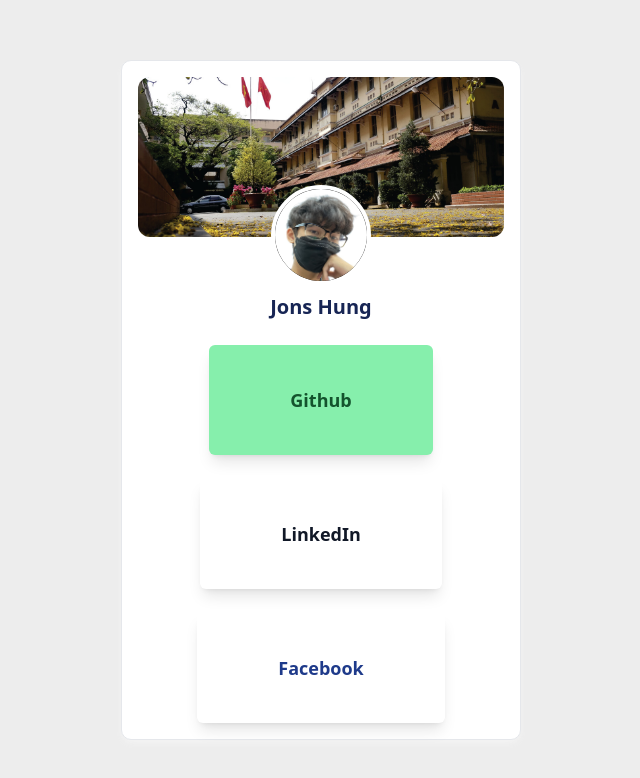
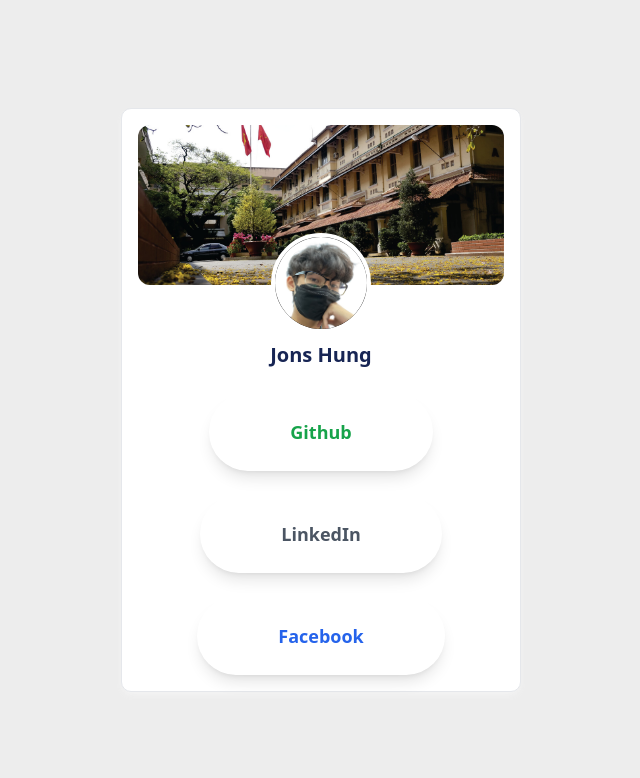
Before and after one commit to jonshung/jonshung-site-src, a Next.js app: page / in a window 1280 px wide. Shown: the top 778 px of the page, without its empty margins (319-959 px from the left). Built offline with nearby package versions, Linux system fonts and the light colour scheme.

Commit message:
Update UI

```diff
--- a/pages/index.js
+++ b/pages/index.js
@@ -74,15 +74,15 @@ export default function homePage() {
 
 function LinkButton({ label, href, buttonColor }) {
     const colorVariant = {
-        blue: "text-blue-900 hover:bg-blue-400",
-        green: "bg-green-300 text-green-900 hover:bg-green-400",
-        gray: "text-gray-900 hover:bg-gray-400",
+        blue: "text-blue-600 hover:bg-blue-400",
+        green: "text-green-600 hover:bg-green-400",
+        gray: "text-gray-600 hover:bg-gray-400",
     }
   return (
     <div className="mt-6">
       <Link
         className={
-            `shadow-lg inline-flex justify-center rounded-md border border-transparent px-20 py-10 text-lg font-bold focus:outline-none focus-visible:ring-2
+            `transition shadow-lg inline-flex justify-center rounded-full border border-transparent px-20 py-6 text-lg font-bold focus:outline-none focus-visible:ring-2
             focus-visible:ring-blue-500 focus-visible:ring-offset-2 ${colorVariant[buttonColor]}`
         }
         href={href}
```
